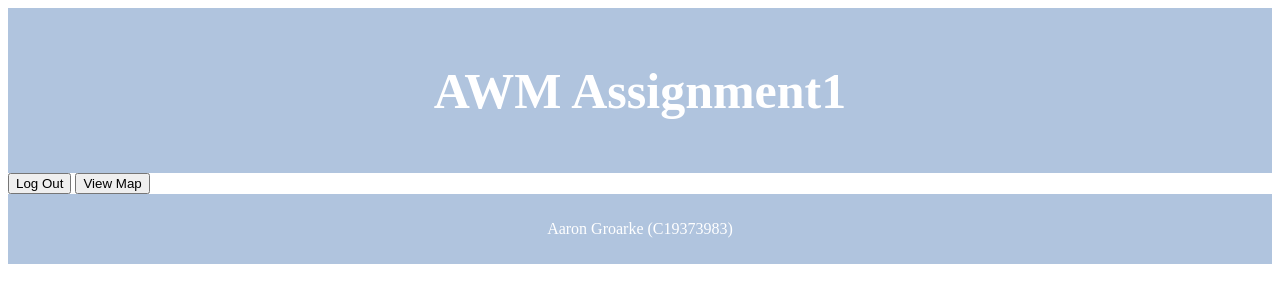
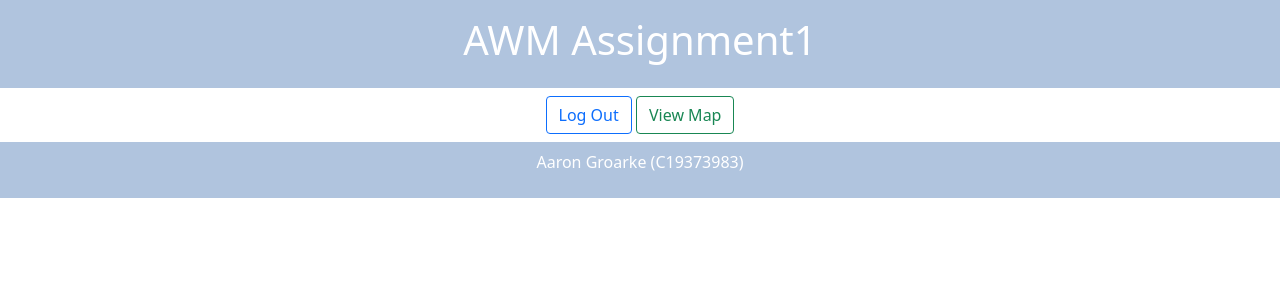
Before and after one commit to AaronGr767/AdvancedWebMapping, a Django app: page / in a window 1280 px wide. Shown: the top 303 px of the page. Run offline with Django 4.2, Linux system fonts and the light colour scheme; the visitor is signed in with stand-in values (Sample User, id 1).

Commit message:
Implemented bootstrap for better appearance/formatting

```diff
--- a/Assignment1/main/static/style.css
+++ b/Assignment1/main/static/style.css
@@ -1,26 +1,19 @@
 #map {
-    height: 400px;
-    margin: 20px;
-}
-
-.nav-item {
-    display: block;
-    height: 20px;
-    width: auto;
-    border: 1px solid #000;
+    height: 40rem;
+    margin: 1rem;
 }
 
 header {
     background-color: lightsteelblue;
-    padding: 20px;
+    padding: 1rem;
     text-align: center;
-    font-size: 25px;
+    font-size: 1em;
     color: white;
 }
 
 footer {
     background-color: lightsteelblue;
-    padding: 10px;
+    padding: 0.5rem;
     text-align: center;
     color: white;
 }
--- a/Assignment1/main/templates/home.html
+++ b/Assignment1/main/templates/home.html
@@ -4,18 +4,24 @@
 
 <head>
     <link rel="stylesheet" href="{% static 'style.css' %}">
+    <link href="https://cdn.jsdelivr.net/npm/bootstrap@5.0.2/dist/css/bootstrap.min.css" rel="stylesheet" integrity="sha384-EVSTQN3/azprG1Anm3QDgpJLIm9Nao0Yz1ztcQTwFspd3yD65VohhpuuCOmLASjC" crossorigin="anonymous">
+
 </head>
 
     {% if user.is_authenticated %}
-        <button onclick="location.href='{%  url 'logout' %}'" type="button">
+        <div class="m-2 text-center">
+        <button onclick="location.href='{%  url 'logout' %}'" type="button"   class="btn btn-outline-primary">
          Log Out</button>
 
-        <button onclick="location.href='{% url 'main:map' %}'" type="button">
+        <button onclick="location.href='{% url 'main:map' %}'" type="button" class="btn btn-outline-success">
          View Map</button>
+        </div>
     {% else %}
-        <button onclick="location.href='{% url 'login' %}'" type="button">
+        <div class="m-2 text-center">
+        <button onclick="location.href='{% url 'login' %}'" type="button" class="btn btn-outline-primary">
          Log In</button>
-        <button onclick="location.href='{% url 'main:registration' %}'" type="button">
+        <button onclick="location.href='{% url 'main:registration' %}'" type="button" class="btn btn-outline-primary">
          Register</button>
+        </div>
     {% endif %}
 {% endblock %}
```
